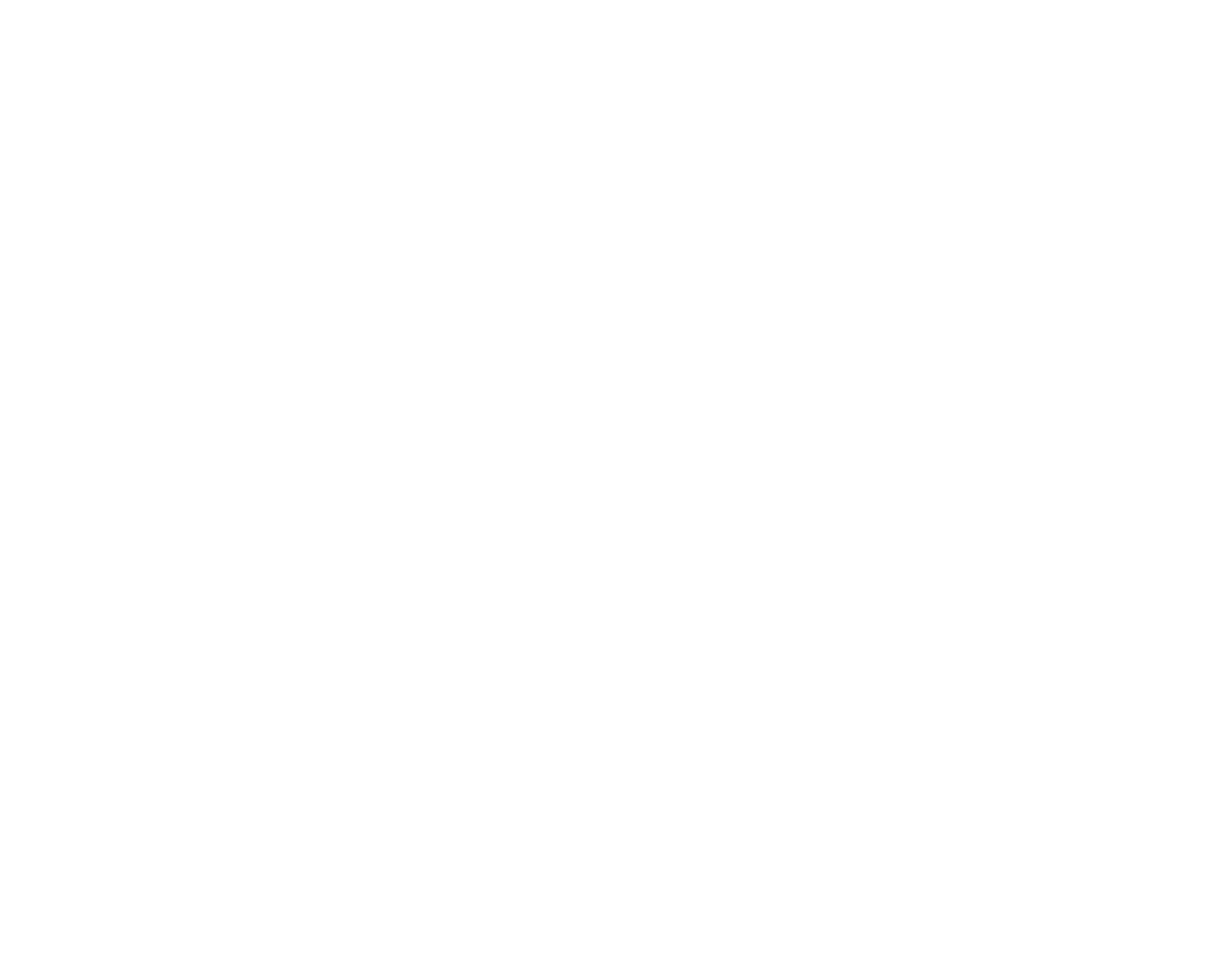
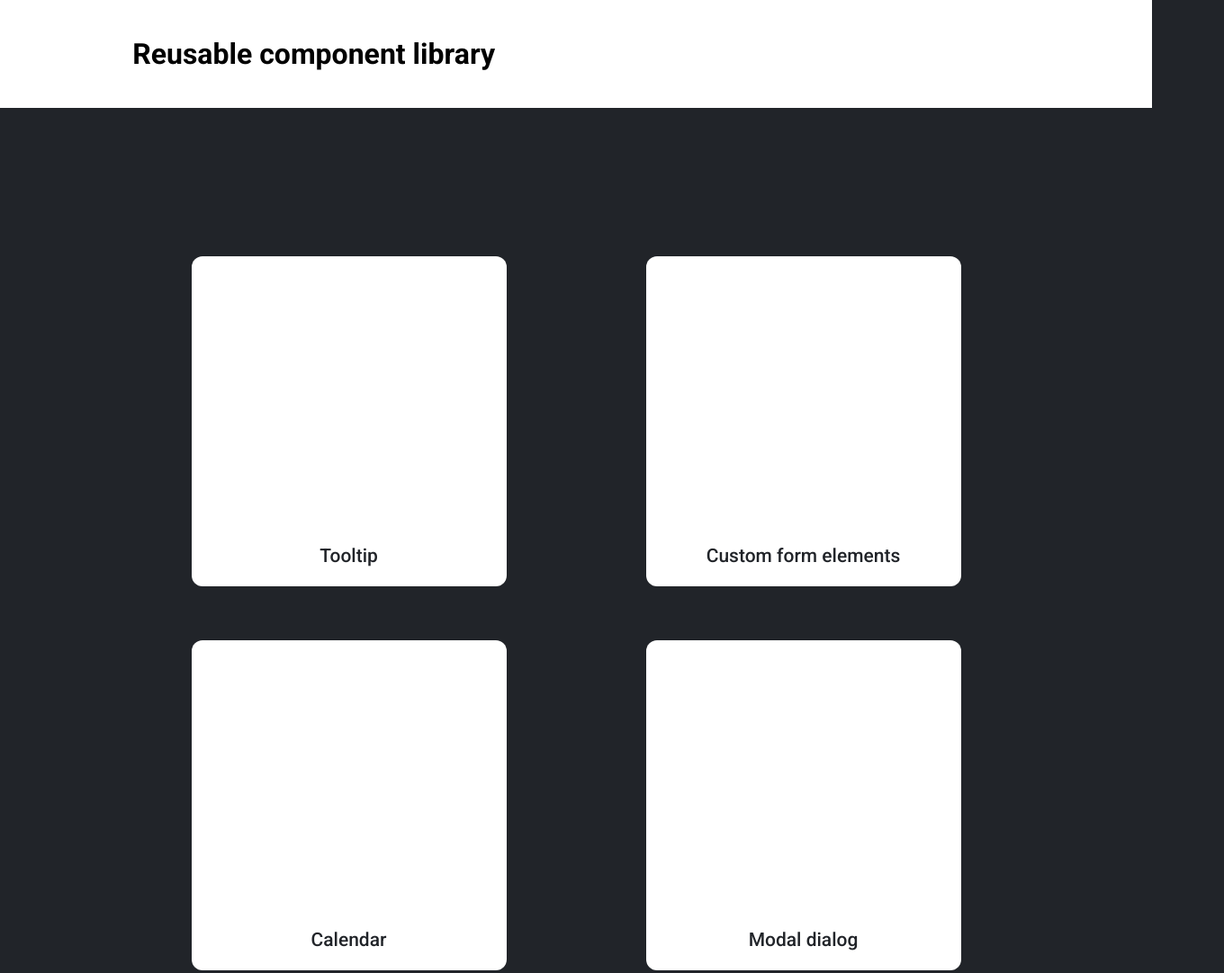
Before and after one commit to js-tasks-ru/htmlcss-20230404_kirill291, a website: page 04-lection2/01-histogram/index.html in a window 1280 px wide. Shown: the top 1082 px of the page at 90% size, 1360 px wide, since content can reach past the window. Before the commit the page ends 800 px from the top, so only its background shows below. Drawn offline with Linux system fonts and the light colour scheme; files that its build step writes are made by us from their sources; files whose address does not match are found by name.

Commit message:
skeleton is ready; next step is to add histrogram

```diff
--- a/04-lection2/01-histogram/histogram.css
+++ b/04-lection2/01-histogram/histogram.css
@@ -0,0 +1,83 @@
+.header_сontainer {
+    display: flex;
+    flex-direction: row;
+    //justify-content: center;
+    align-items: center;
+    flex-wrap: nowrap;
+    background: white;
+    width: 100%;
+    height: 15vh;
+}
+
+.header_heading {
+    position: relative;
+    margin-left: 11.5%;
+}
+
+body {
+    padding: 0;
+    margin: 0;
+
+    background: #212429;
+}
+
+.main_container {
+
+    display: flex;
+
+    flex-flow: row wrap;
+    justify-content: space-around;
+    padding: 135px;
+
+}
+
+.box {
+    width: 350px;
+    height: 367px;
+    border-radius: 12px;
+
+    background: #FFFFFF;
+    margin: 30px;
+
+    display: flex;
+    justify-content: flex-start;
+    flex-direction: column-reverse;
+
+}
+
+.box_heading {
+    position: relative;
+    text-align: center;
+    font-family: 'Roboto';
+    font-style: normal;
+    font-weight: 500;
+    font-size: 21px;
+    line-height: 25px;
+
+    color: #212429;
+}
+
+.footer_сontainer {
+    display: flex;
+    flex-direction: column;
+    background: white;
+    width: 100%;
+    height: max-content;
+
+    padding: 55px 40px;
+
+    justify-content: center;
+    align-items: center;
+}
+
+.footer_text {
+    width: 44%;
+
+    font-family: 'Inter';
+    font-style: normal;
+    font-weight: 400;
+    font-size: 16px;
+    line-height: 24px;
+    /* or 150% */
+    text-align: center;
+}
--- a/04-lection2/01-histogram/index.html
+++ b/04-lection2/01-histogram/index.html
@@ -2,10 +2,29 @@
 <!-- Страница с гистограммой -->
 <html lang="ru">
     <head>
-        <link rel="stylesheet" href="../../assets/css/main.css">
-        <link rel="stylesheet" href="./histogram.css">
+        <link rel="stylesheet" href="assets/css/main.css">
+        <link rel="stylesheet" href="histogram.css">
     </head>
     <body>
+    <header class="header_сontainer">
+        <h1 class="header_heading">Reusable component library</h1>
+    </header>
+
+    <container class="main_container">
+
+        <div class="box"><h3 class="box_heading">Tooltip</h3></div>
+        <div class="box"><h3 class="box_heading">Custom form elements</h3></div>
+        <div class="box"><h3 class="box_heading">Calendar</h3></div>
+        <div class="box"><h3 class="box_heading">Modal dialog</h3></div>
+        <div class="box"><h3 class="box_heading">Histogram</h3></div>
+        <div class="box"><h3 class="box_heading">Avatar</h3></div>
+
+    </container>
+
+    <footer class="footer_сontainer">
+        <h1 class="footer_heading">About</h1>
+        <p class="footer_text">This project is a collection of professionally designed, pre-built, fully responsive HTML snippets you can drop into your projects. Get started by checking out our free preview components, or browsing the PNG previews in the categories you're most curious about.</p>
+    </footer>
 
     </body>
 </html>
```
